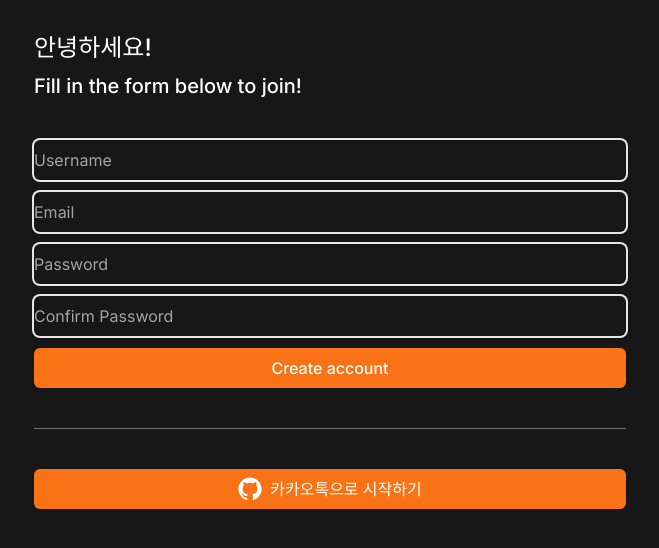
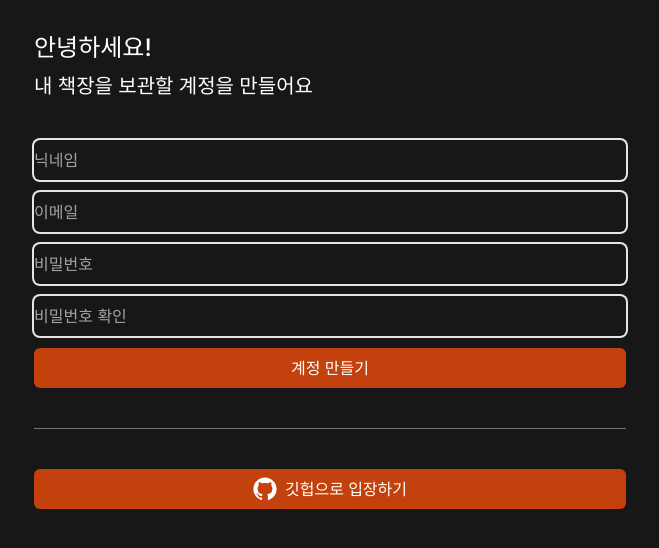
Before and after one commit to Yunjeong-Choi/my-bookshelf, a Next.js app: page /create-account in a window 1280 px wide. Shown: the top 548 px of the page, without its empty margins (310-969 px from the left). Built offline with nearby package versions, Linux system fonts and the light colour scheme.

Commit message:
홈, 회원가입, 로그인 화면 커스텀

```diff
--- a/app/create-account/actions.ts
+++ b/app/create-account/actions.ts
@@ -8,25 +8,17 @@ import {
   PASSWORD_REGEX_ERROR,
 } from "@/lib/constants";
 
-const passwordRegex = new RegExp(
-  /^(?=.*[a-z])(?=.*[A-Z])(?=.*\d)(?=.*?[#?!@$%^&*-]).+$/
-);
-
+// TODO: 여기에 사용되지 않은 메소드 정리 필요 (toLowerCase, transform, refine 등)
+// TODO: 유효성 검사 규칙 정리 필요
 const formSchema = z
   .object({
     username: z
       .string({
-        invalid_type_error: "Username must be a string!",
-        required_error: "Where is my username???",
+        invalid_type_error: "문자로만 작성해주세요!",
+        required_error: "닉네임은 필수항목입니다.",
       })
-      .trim()
-      .toLowerCase()
-      .transform((username) => `🔥 ${username}`)
-      .refine(
-        (username) => !username.includes("potato"),
-        "No potatoes allowed!"
-      ),
-    email: z.string().email().toLowerCase(),
+      .trim(),
+    email: z.string().email(),
     password: z
       .string()
       .min(PASSWORD_MIN_LENGTH)
@@ -34,11 +26,11 @@ const formSchema = z
     confirm_password: z.string().min(4),
   })
   .superRefine(({ password, confirm_password }, ctx) => {
-    // TODO: 강의(6.2 refinedment)에서는 그냥 refine을 썼는데?
+    // TODO: 강의(6.2 refinement)에서는 그냥 refine을 썼는데?
     if (password !== confirm_password) {
       ctx.addIssue({
         code: "custom",
-        message: "Two passwords should be equal",
+        message: "비밀번호가 일치하지 않습니다.",
         path: ["confirm_password"],
       });
     }
@@ -52,7 +44,7 @@ export async function createAccount(prevState: any, formData: FormData) {
     confirm_password: formData.get("confirmPassword"),
   };
 
-  const result = formSchema.safeParse(data); // INFO: safeParse를 사용하면 에러가 발생하지 않고, data를 클라이언트에 넘겨줄 수 있다.
+  const result = formSchema.safeParse(data); // INFO: safeParse를 사용하면 에러 없이, data를 클라이언트에 넘겨줄 수 있다.
 
   if (!result.success) {
     return result.error.flatten();
--- a/app/create-account/page.tsx
+++ b/app/create-account/page.tsx
@@ -2,40 +2,42 @@
 
 import { useFormState } from "react-dom";
 
+// TODO: 아애님은 import문 배치 순서의 기준을 가지고 계신가요?
 import { createAccount } from "./actions";
 import { PASSWORD_MIN_LENGTH } from "@/lib/constants";
 
 import Button from "@/components/Button";
 import Input from "@/components/Input";
-import SocialLogin from "@/components/social-login";
+import SocialLogin from "@/components/SocialLogin";
 
 export default function CreateAccount() {
   const [state, dispatch] = useFormState(createAccount, null);
+
   return (
     <div className="flex flex-col gap-10 py-8 px-6">
       <div className="flex flex-col gap-2 *:font-medium">
         <h1 className="text-2xl">안녕하세요!</h1>
-        <h2 className="text-xl">Fill in the form below to join!</h2>
+        <h2 className="text-xl">내 책장을 보관할 계정을 만들어요</h2>
       </div>
       <form action={dispatch} className="flex flex-col gap-3">
         <Input
           name="username"
           type="text"
-          placeholder="Username"
+          placeholder="닉네임"
           required
           errors={state?.fieldErrors.username}
         />
         <Input
           name="email"
           type="email"
-          placeholder="Email"
+          placeholder="이메일"
           required
           errors={state?.fieldErrors.email}
         />
         <Input
           name="password"
           type="password"
-          placeholder="Password"
+          placeholder="비밀번호"
           minLength={PASSWORD_MIN_LENGTH}
           required
           errors={state?.fieldErrors.password}
@@ -43,12 +45,12 @@ export default function CreateAccount() {
         <Input
           name="confirm_password"
           type="password"
-          placeholder="Confirm Password"
+          placeholder="비밀번호 확인"
           minLength={PASSWORD_MIN_LENGTH}
           required
           errors={state?.fieldErrors.confirm_password}
         />
-        <Button text="Create account" />
+        <Button text="계정 만들기" />
       </form>
       <SocialLogin />
     </div>
--- a/app/globals.css
+++ b/app/globals.css
@@ -4,7 +4,7 @@
 
 @layer base {
   a {
-    @apply text-orange-500;
+    @apply text-orange-700;
   }
 }
 @layer utilities {
@@ -15,6 +15,6 @@
 
 @layer components {
   .primary-btn {
-    @apply w-full bg-orange-500 text-white  font-medium  rounded-md text-center hover:bg-orange-400 transition-colors;
+    @apply w-full bg-orange-700 text-white  font-medium  rounded-md text-center hover:bg-orange-600 transition-colors;
   }
 }
--- a/app/layout.tsx
+++ b/app/layout.tsx
@@ -5,8 +5,8 @@ import "./globals.css";
 const inter = Inter({ subsets: ["latin"] });
 
 export const metadata: Metadata = {
-  title: "Create Next App",
-  description: "Generated by create next app",
+  title: "책장을 열어라",
+  description: "내가 읽은 책을 관리하고, 독후감을 저장해요",
 };
 
 export default function RootLayout({
--- a/app/login/actions.ts
+++ b/app/login/actions.ts
@@ -9,10 +9,10 @@ import {
 } from "@/lib/constants";
 
 const formSchema = z.object({
-  email: z.string().email().toLowerCase(),
+  email: z.string().email(),
   password: z
     .string({
-      required_error: "Password is required",
+      required_error: "비밀번호는 필수값입니다.",
     })
     .min(PASSWORD_MIN_LENGTH)
     .regex(PASSWORD_REGEX, PASSWORD_REGEX_ERROR),
--- a/app/login/page.tsx
+++ b/app/login/page.tsx
@@ -7,7 +7,7 @@ import { PASSWORD_MIN_LENGTH } from "@/lib/constants";
 
 import Button from "@/components/Button";
 import Input from "@/components/Input";
-import SocialLogin from "@/components/social-login";
+import SocialLogin from "@/components/SocialLogin";
 
 export default function LogIn() {
   const [state, dispatch] = useFormState(logIn, null);
@@ -16,25 +16,25 @@ export default function LogIn() {
     <div className="flex flex-col gap-10 py-8 px-6">
       <div className="flex flex-col gap-2 *:font-medium">
         <h1 className="text-2xl">안녕하세요!</h1>
-        <h2 className="text-xl">Log in with email and password.</h2>
+        <h2 className="text-xl">내 책장을 열어보아요 🗝️</h2>
       </div>
       <form action={dispatch} className="flex flex-col gap-3">
         <Input
           name="email"
           type="email"
-          placeholder="Email"
+          placeholder="이메일"
           required
           errors={state?.fieldErrors.email}
         />
         <Input
           name="password"
           type="password"
-          placeholder="Password"
+          placeholder="비밀번호"
           required
           minLength={PASSWORD_MIN_LENGTH}
           errors={state?.fieldErrors.password}
         />
-        <Button text="Log in" />
+        <Button text="로그인 하기" />
       </form>
       <SocialLogin />
     </div>
--- a/app/page.tsx
+++ b/app/page.tsx
@@ -1,13 +1,18 @@
-// TODO: 요소가 왜 양옆에 여백을 가진채로 가운데 있게 되는거지?
+/*
+ Q. 왜 화면 양 옆에 여백이 생기는걸까?
+ A. body에 margin-left, margin-right가 auto로 설정이 되어있어서
+ Q. 그래도 여전히 main 콘텐츠의 width를 결정하는 요인을 모르겠다.
+ A. body에 max-width가 설정되어있기 때문
+ */
 
 import Link from "next/link";
+
 export default function Home() {
   return (
     <div className="flex flex-col items-center justify-between min-h-screen p-6">
       <div className="my-auto flex flex-col items-center gap-2 *:font-medium">
-        <span className="text-9xl">🥕</span>
-        <h1 className="text-4xl ">당근</h1>
-        <h2 className="text-2xl">당근 마켓에 어서오세요!</h2>
+        <span className="text-9xl">🗝️</span>
+        <h1 className="text-2xl">Open your bookshelf</h1>
       </div>
       <div className="flex flex-col items-center gap-3 w-full">
         <Link href="/create-account" className="primary-btn text-lg py-2.5">
--- a/components/Input.tsx
+++ b/components/Input.tsx
@@ -14,7 +14,7 @@ export default function Input({
     <div className="flex flex-col gap-2">
       <input
         name={name}
-        className="bg-transparent rounded-md w-full h-10 focus:outline-none ring-2 focus:ring-4 transition ring-neutral-200 focus:ring-orange-500 border-none placeholder:text-neutral-400"
+        className="bg-transparent rounded-md w-full h-10 focus:outline-none ring-2 focus:ring-4 transition ring-neutral-200 focus:ring-orange-700 border-none placeholder:text-neutral-400"
         {...rest}
       />
       {errors?.map((error, index) => (
--- a/components/social-login.tsx
+++ b/components/SocialLogin.tsx
@@ -3,6 +3,7 @@ import Link from "next/link";
 export default function SocialLogin() {
   return (
     <>
+      {/* TODO: hr 태그로 하지 않고 div로 처리하네? */}
       <div className="w-full h-px bg-neutral-500" />
       <div className="flex flex-col gap-3">
         <Link
@@ -22,7 +23,7 @@ export default function SocialLogin() {
               clipRule="evenodd"
             ></path>
           </svg>
-          <span>카카오톡으로 시작하기</span>
+          <span>깃헙으로 입장하기</span>
         </Link>
       </div>
     </>
--- a/components/input.tsx
+++ b/components/input.tsx
@@ -14,7 +14,7 @@ export default function Input({
     <div className="flex flex-col gap-2">
       <input
         name={name}
-        className="bg-transparent rounded-md w-full h-10 focus:outline-none ring-2 focus:ring-4 transition ring-neutral-200 focus:ring-orange-500 border-none placeholder:text-neutral-400"
+        className="bg-transparent rounded-md w-full h-10 focus:outline-none ring-2 focus:ring-4 transition ring-neutral-200 focus:ring-orange-700 border-none placeholder:text-neutral-400"
         {...rest}
       />
       {errors?.map((error, index) => (
```
